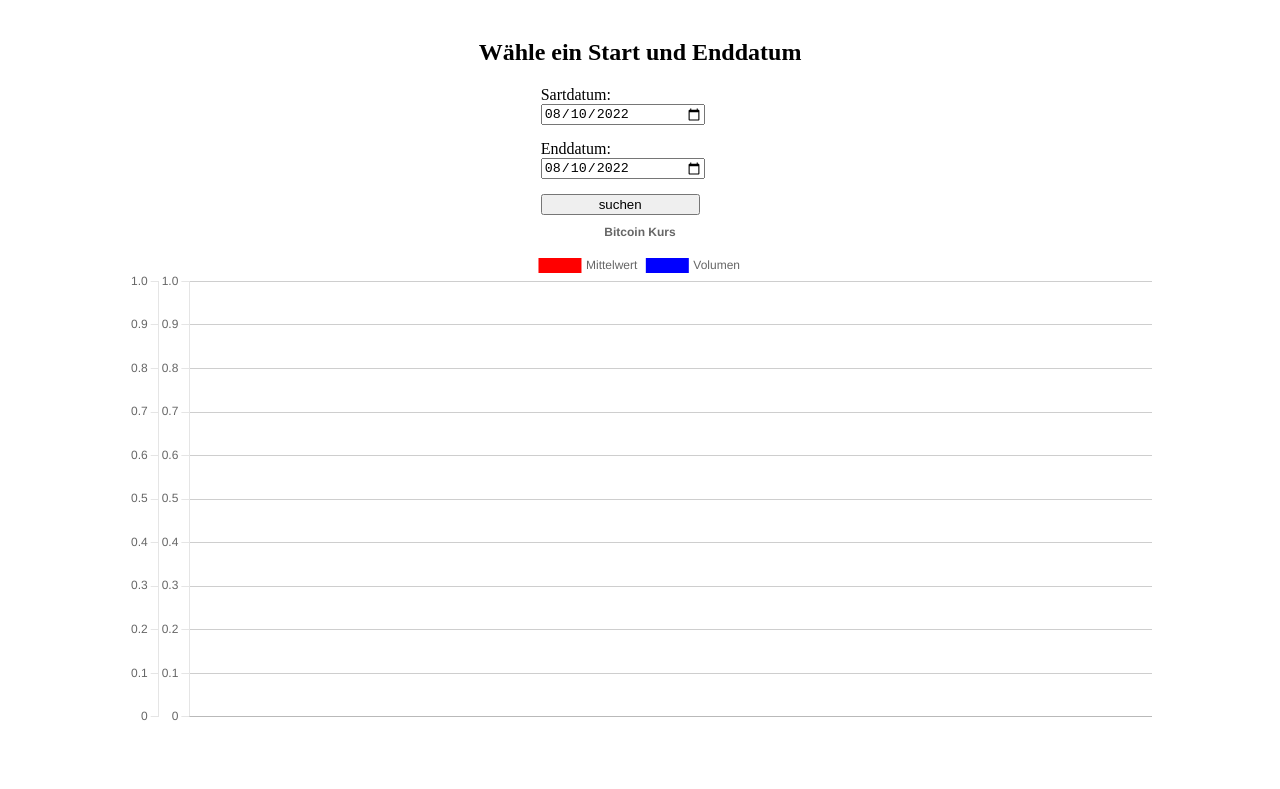
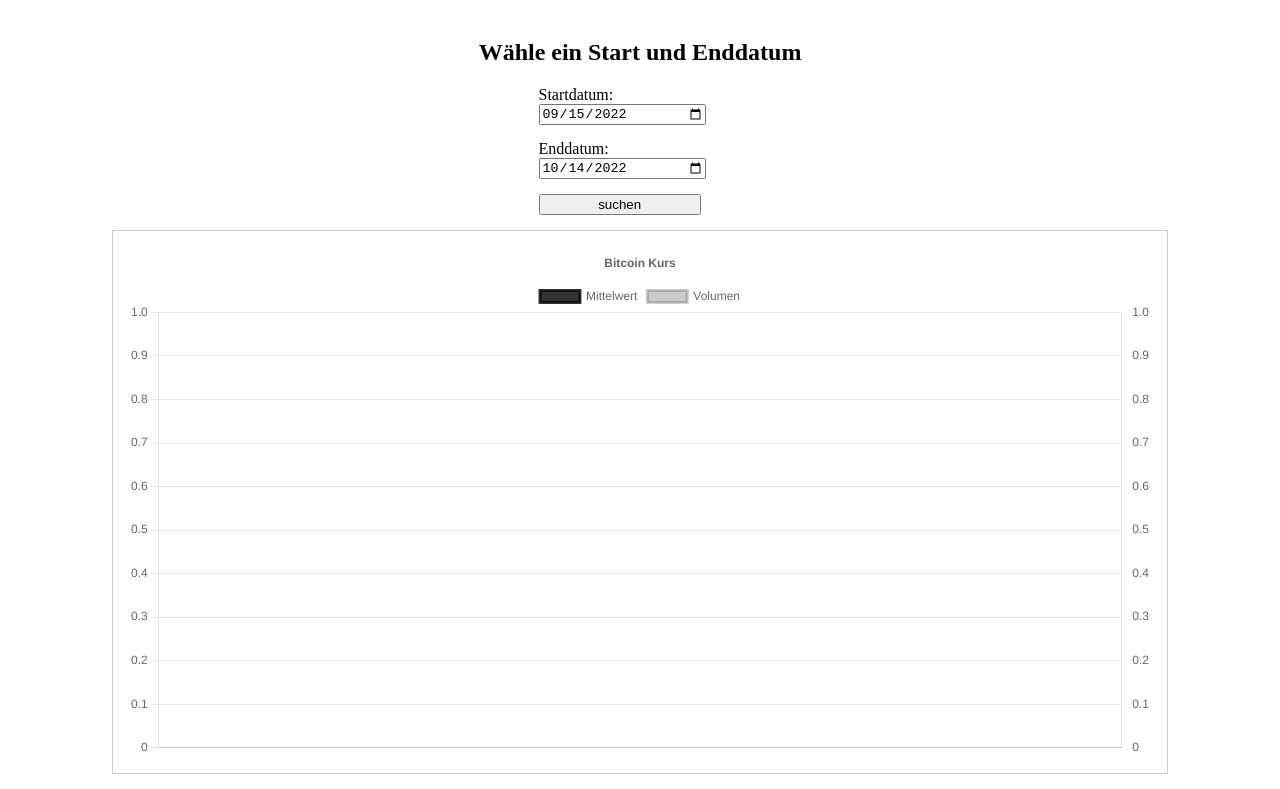
Before and after one commit to mmgdevelopment/bitcoinchart, a plain HTML site: page index.html in a window 1280 px wide. Shown: the part 61-850 px from the top of the page. Before the commit the page ends 800 px from the top, so only its background shows below. Drawn offline with nearby package versions, Linux system fonts and the light colour scheme; no server answers.

Commit message:
chart indroduced

```diff
--- a/index.html
+++ b/index.html
@@ -18,7 +18,7 @@
         <h2>Wähle ein Start und Enddatum</h2>
         <div class="inputContainer">
             <div class="input">
-                <span>Sartdatum:</span>
+                <span>Startdatum:</span>
                 <input min="2014-05-01" value="2022-08-10" type="date" id="startDate">
             </div>
             <div class="input">
--- a/script.js
+++ b/script.js
@@ -3,12 +3,27 @@ let startDate;
 let endDate;
 let responseAsJSON;
 let myChart;
+const color1 = 'rgba(0,0,0,0.8)'
+const color2 = 'rgba(0,0,0,0.2)'
 
 function getYesterdayDate() {
     let date = new Date();
     date.setDate(date.getDate() - 1);
     let yesterday = date.toISOString();
     return yesterday.split('T')[0];
+}
+function getLastMonthDate() {
+    let date = new Date();
+    date.setDate(date.getDate() - 30);
+    let lastMonth = date.toISOString();
+    return lastMonth.split('T')[0];
+}
+
+function setDateFilter() {
+    document.getElementById('endDate').setAttribute('max', getYesterdayDate())
+    document.getElementById('endDate').setAttribute('value', getYesterdayDate())
+    document.getElementById('startDate').setAttribute('value', getLastMonthDate())
+
 }
 
 async function fetchData() {
@@ -74,14 +89,14 @@ let data = {
     datasets: [
         {
             label: 'Mittelwert',
-            backgroundColor: 'red',
-            borderColor: 'red',
+            backgroundColor: color1,
+            borderColor: color1,
             data: [],
             yAxisID: 'y',
         }, {
             label: 'Volumen',
-            backgroundColor: 'blue',
-            borderColor: 'blue',
+            backgroundColor: color2,
+            borderColor: color2,
             data: [],
             yAxisID: 'y1',
         }]
@@ -91,43 +106,46 @@ let data = {
 const config = {
     type: 'line',
     data: data,
+
     options: {
-        responsive: true,
-        stacked: false,
         interaction: {
             mode: 'index',
             intersect: false,
         },
+        responsive: true,
+        stacked: false,
         plugins: {
             title: {
                 display: true,
                 text: 'Bitcoin Kurs'
             }
         },
-    }, scales: {
+        scales: {
             y: {
                 type: 'linear',
                 display: true,
-            position: 'right',
+                position: 'left',
                 grid: {
-                drawOnChartArea: false, // only want the grid lines for one axis to show up
+                    display: true,
                 },
             },
             y1: {
                 type: 'linear',
                 display: true,
                 position: 'right',
-
-            // grid line settings
                 grid: {
-                drawOnChartArea: false, // only want the grid lines for one axis to show up
+                    display: false,
                 },
             },
         },
-};
+    }
+}
+
 
 
 function init() {
+    setDateFilter();
+    fetchData();
     myChart = new Chart(
         document.getElementById('myChart'),
         config
--- a/style.css
+++ b/style.css
@@ -29,4 +29,7 @@ button {
 #chartContainer {
     width: 80vw;
     min-height: 50vh;
+    border: 1px solid rgba(0, 0, 0, 0.2);
+    margin: 15px;
+    padding: 15px;
 }
```
Lines whose indentation alone changed are shown as unchanged.
